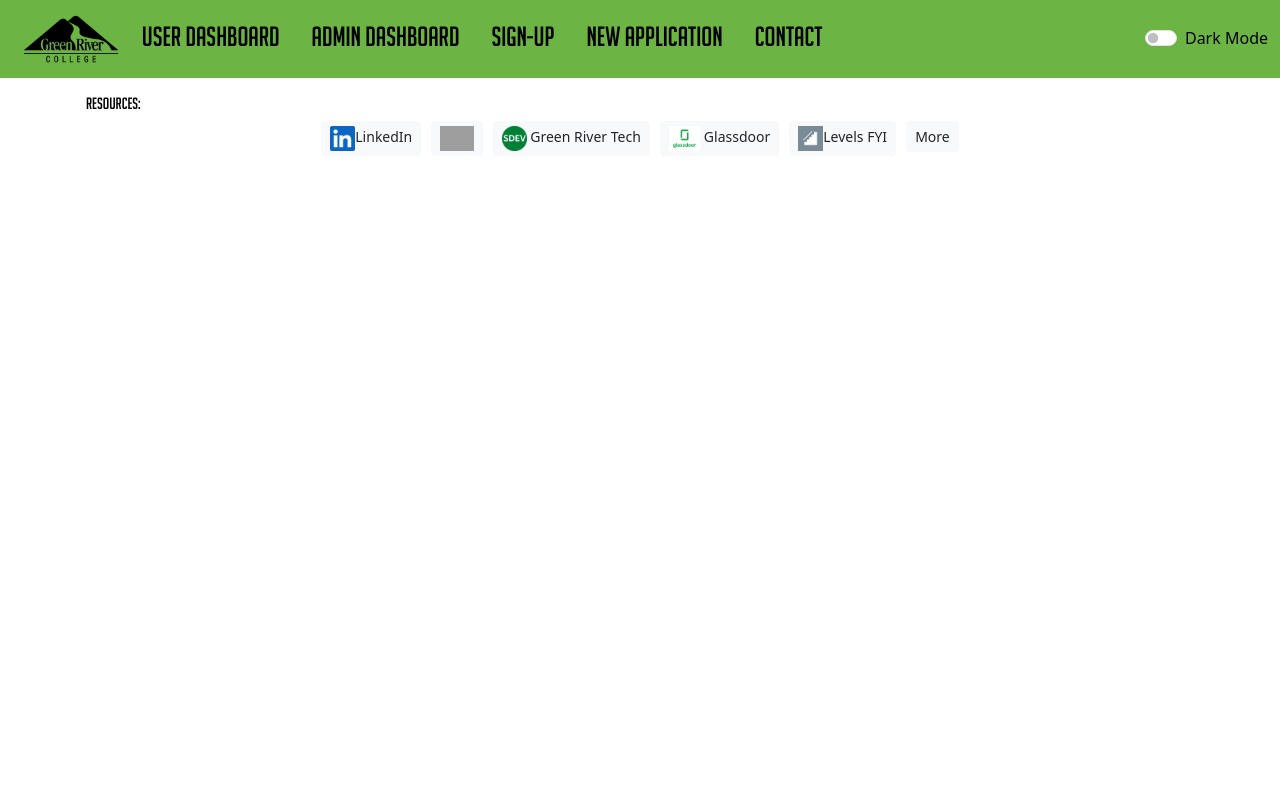
After one commit to MattMiss/DragonflySprint2, a PHP site: page /contactPHP.php in a window 1280 px wide. The commit adds this page. Run offline with PHP 8.4, Linux system fonts and the light colour scheme; grey boxes are pictures that could not be loaded.

Commit message:
Fixed sylesheet linking issues

```diff
--- a/contactForm.html
+++ b/contactForm.html
@@ -16,7 +16,7 @@
         <button type="button" data-bs-toggle="collapse" data-bs-target="#navbar-menu" class="navbar-toggler"><span class="navbar-toggler-icon"></span></button>
         <div class="collapse navbar-collapse mx-1" id="navbar-menu">
             <ul class="navbar-nav nav-underline">
-                <li><a href="#" class="nav-link">User Dashboard</a></li>
+                <li><a href="index.html" class="nav-link">User Dashboard</a></li>
                 <li><a href="admin_dashboard.html" class="nav-link">Admin Dashboard</a></li>
                 <li><a href="signup.html" class="nav-link">Sign-up</a></li>
                 <li><a href="applicationform.html" class="nav-link">New Application</a></li>
@@ -37,7 +37,7 @@
             <h3 class="form-header">Contact</h3>
             <div class="form-container">
                 <div class="form-body">
-                    <form method="post" action="php/contactPHP.php" onsubmit="return validateForm()" name="signup" class="my-3">
+                    <form method="post" action="https://dragonfly.greenriverdev.com/sprint2/contactPHP.php" onsubmit="return validateForm()" name="contact" class="my-3">
                         <label for="name" class="form-label">Name*</label>
                         <div id="name" class="row mb-4">
                             <div class="col-sm">
--- /dev/null
+++ b/contactPHP.php
@@ -0,0 +1,135 @@
+<html>
+<head>
+    <meta charset="UTF-8">
+    <title>Receipt</title>
+    <link href="styles.css" rel="stylesheet">
+    <link href="https://cdn.jsdelivr.net/npm/bootstrap@5.3.2/dist/css/bootstrap.min.css" rel="stylesheet" integrity="sha384-T3c6CoIi6uLrA9TneNEoa7RxnatzjcDSCmG1MXxSR1GAsXEV/Dwwykc2MPK8M2HN" crossorigin="anonymous">
+    <script src="https://cdn.jsdelivr.net/npm/bootstrap@5.3.2/dist/js/bootstrap.bundle.min.js" integrity="sha384-C6RzsynM9kWDrMNeT87bh95OGNyZPhcTNXj1NW7RuBCsyN/o0jlpcV8Qyq46cDfL" crossorigin="anonymous"></script>
+</head>
+<body>
+
+<nav class="navbar navbar-expand-sm sticky-top py-1 ">
+    <div class="container-fluid">
+        <img src="images/GRC_Logo-Rich-Black.png" alt="GreenRiver College logo" id="grc-logo">
+        <button type="button" data-bs-toggle="collapse" data-bs-target="#navbar-menu" class="navbar-toggler"><span class="navbar-toggler-icon"></span></button>
+        <div class="collapse navbar-collapse mx-1" id="navbar-menu">
+            <ul class="navbar-nav nav-underline">
+                <li><a href="index.html" class="nav-link">User Dashboard</a></li>
+                <li><a href="admin_dashboard.html" class="nav-link">Admin Dashboard</a></li>
+                <li><a href="signup.html" class="nav-link">Sign-up</a></li>
+                <li><a href="applicationform.html" class="nav-link">New Application</a></li>
+                <li><a href="contactForm.html" class="nav-link">Contact</a></li>
+            </ul>
+        </div>
+        <div class="d-flex justify-content-end">
+            <div class="form-check form-switch">
+                <label class="form-check-label" for="dark-mode-switch">Dark Mode</label>
+                <input class="form-check-input" type="checkbox" role="switch" id="dark-mode-switch">
+            </div>
+        </div>
+    </div>
+</nav>
+
+<?php
+if(! empty($_POST)) {
+    // removing
+    foreach ($_POST as $value) {
+        $value = trim($value);
+
+        if (empty($value)) {
+            ?>
+            <div class="content">
+                <h2>Message failed to send.</h2>
+            </div>
+
+            <?php
+            return;
+        }
+    }
+
+    $fname = $_POST['firstName'];
+    $lname = $_POST['lastName'];
+    $email = $_POST['email'];
+    $message = $_POST['message'];
+
+    // sanitization
+    $fname = strip_tags(filter_var($fname, FILTER_SANITIZE_ADD_SLASHES));
+    $lname = strip_tags(filter_var($lname, FILTER_SANITIZE_ADD_SLASHES));
+    $email = filter_var($email, FILTER_SANITIZE_EMAIL);
+    $message = strip_tags(filter_var($message, FILTER_SANITIZE_ADD_SLASHES));
+
+    // mailing
+    $name = ucfirst($fname) . " " . ucfirst($lname);
+    $to = "Yadira Cervantes<cervantes.yadira@student.greenriver.edu>";
+    $subject = "Message from " . $name;
+    $from = $name . '<' . $_POST['email'] . '>';
+    $headers = 'From: ' . $from . "\r\n" .
+        'Reply-To: ' . $from . "\r\n" .
+        'X-Mailer: PHP/' . phpversion();
+
+    if (mail($to, $subject, $message, $headers)) {
+        ?>
+            <div class="form-receipt-container">
+                <div class="content">
+                    <h3><?php echo 'Success! Your message has been sent.'; ?></h3>
+                    <ul class="list-group">
+                        <li class="list-group-item">To: John Doe</li>
+                        <li class="list-group-item">
+                            <?php echo "From: " . $name; ?>
+                        </li>
+                        <li class="list-group-item message-box">
+                            <?php echo stripslashes($message); ?>
+                        </li>
+                    </ul>
+                </div>
+            </div>
+        <?php
+    }
+}
+?>
+
+<footer>
+    <div class="container p-3 ">
+        <h6>RESOURCES:</h6>
+        <ul class="list-unstyled justify-content-center resources-list list-group list-group-horizontal-sm list-group-flush">
+            <li class="list-group-item p-0 m-0">
+                <a href="https://www.linkedin.com/" target="_blank" class="btn btn-light
+                 text-dark btn-sm">
+                    <img src="images/In-Blue-Logo.png" alt="5" style="max-height: 25px">LinkedIn
+                </a>
+            </li>
+            <li class="list-group-item p-0 m-0">
+                <a href="https://www.indeed.com/" target="_blank" class="btn btn-light
+                 text-dark btn-sm">
+                    <img src="images/Indeed_Logo_RGB.png" alt="5" style="max-height: 25px">
+                </a>
+            </li>
+            <li class="list-group-item p-0 m-0">
+                <a href="https://www.devs.greenrivertech.net/studentResources" target="_blank" class="btn btn-light
+                 text-dark btn-sm">
+                    <img src="images/sdev_logo.png" alt="5" style="max-height: 25px"> Green River Tech
+                </a>
+            </li>
+            <li class="list-group-item p-0 m-0">
+                <a href="https://www.glassdoor.com/index.htm" target="_blank" class="btn btn-light
+                 text-dark btn-sm">
+                    <img src="images/new-glassdoor-icon-1-300x239.jpg" alt="5" style="max-height: 25px"> Glassdoor
+                </a>
+            </li>
+            <li class="list-group-item p-0 m-0">
+                <a href="https://www.levels.fyi/?compare=Amazon,Microsoft,Facebook&track=Software%20Engineer" target="_blank" class="btn btn-light
+                 text-dark btn-sm">
+                    <img src="images/levelsfyi.png" alt="5" style="max-height: 25px">Levels FYI
+                </a>
+            </li>
+            <li class="list-group-item p-0 m-0">
+                <a href="https://www.google.com/search?q=software+development+jobs" target="_blank" class="btn btn-light text-dark btn-sm">
+                    More
+                </a>
+            </li>
+        </ul>
+    </div>
+</footer>
+<script src="js/main.js"></script>
+</body>
+</html>
--- a/styles.css
+++ b/styles.css
@@ -12,6 +12,7 @@
     --form-outline-color: rgba(0,0,0,.125);
     --form-header-color: rgba(0,0,0,.03);
 }
+
 :root[data-theme="dark"] {
     --font-color: #c1bfbd;
     --bg-color-primary: #333;
@@ -96,7 +97,7 @@ nav a:hover {
 }
 
 .form-body {
-    width: 90%;
+    width: 80%;
 }
 
 /*input[type='radio']:checked {*/
@@ -138,8 +139,15 @@ nav a:hover {
     background-size: cover;
     background-image: linear-gradient(rgb(0,98,37, 1), rgb(44,136,43, 0.7)), url("images/greenriverCampus(1).png") !important;
 
-    h4 {
+    h3 {
         color: white !important;
+    }
+
+    .content {
+        width: 70% !important;
+        .message-box {
+            height: 6rem !important;
+        }
     }
 }
 
```
Also changed, not shown: php/contactPHP.php (deleted, +0 -73 lines).
